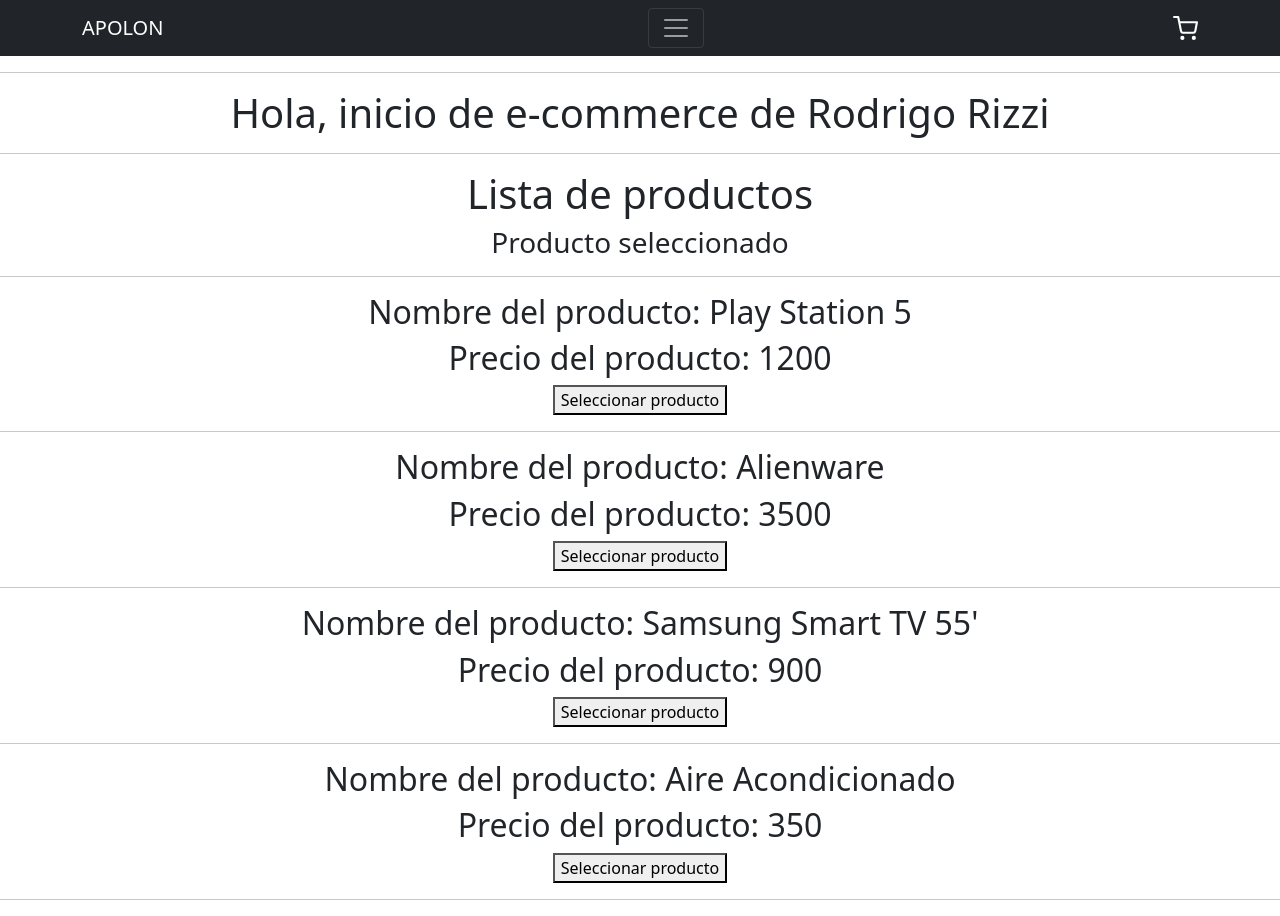
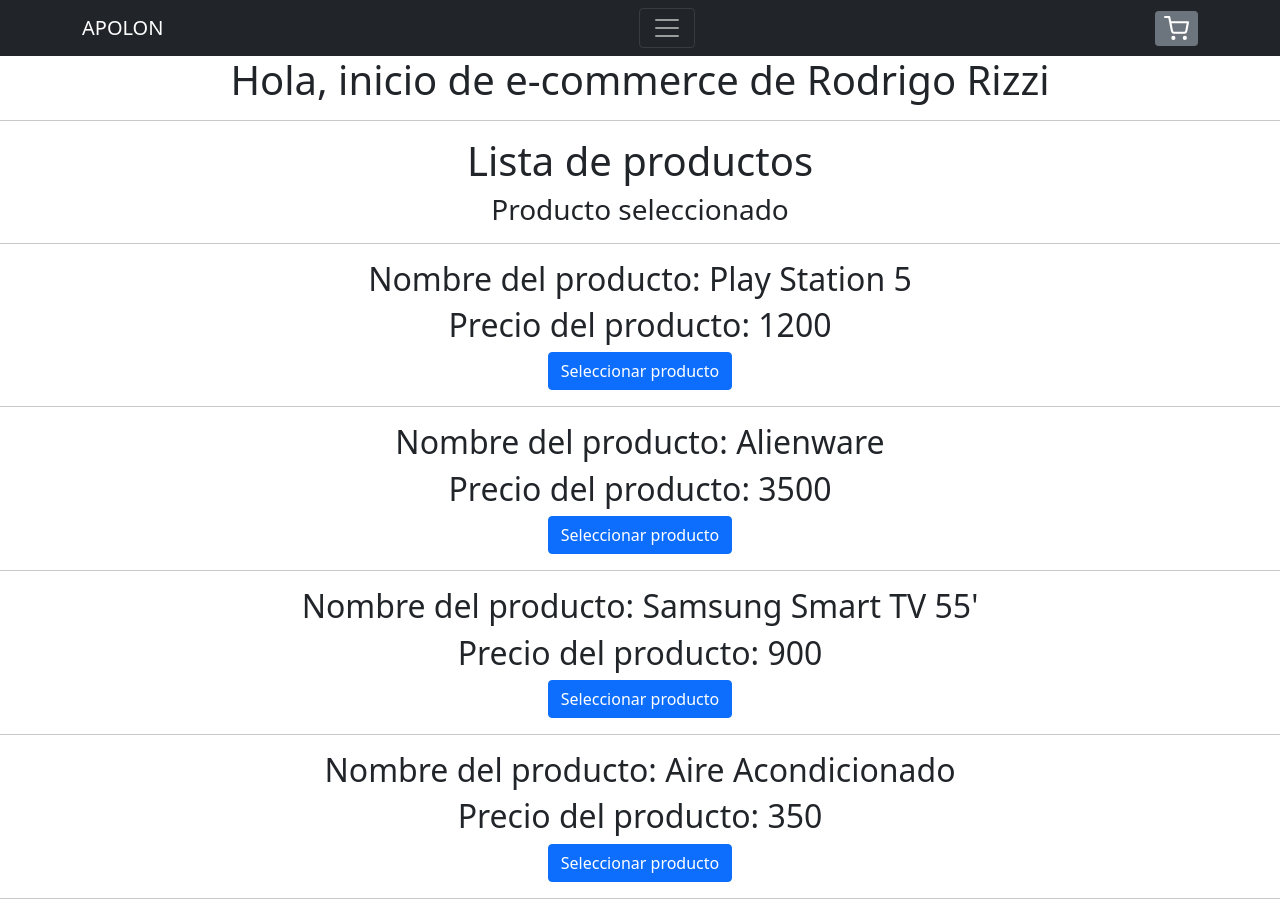
Before and after one commit to rorizzi/e-commerce-rodrigo-rizzi, a React (Create React App) app: page /item/1 in a window 1280 px wide. Built offline with nearby package versions, Linux system fonts and the light colour scheme.

Commit message:
clenaning-code

```diff
--- a/src/App.js
+++ b/src/App.js
@@ -1,27 +1,15 @@
-import logo from './logo.svg';
 import './App.css';
 import NavBar from './components/navbar/NavBar';
 import 'bootstrap/dist/css/bootstrap.min.css';
 import ItemListContainer from './components/item-list-container/ItemListContainer';
-import ComponentChildren from './components/component-children/ComponentChildren';
-
-const age = 18;
 
 function App() {
   return (
     <div className="App">
       <NavBar/>
-      <hr />
       <h1>Hola, inicio de e-commerce de Rodrigo Rizzi</h1>
       <hr/>
       <ItemListContainer/>
-      {/* <ComponentChildren otherProp={"El titulo"}>
-          <h2>Componente hijo</h2>
-          <p>Lorem ipsum dolor sit amet consectetur, adipisicing elit. Cum sit blanditiis recusandae,
-            debitis eaque atque ullam perferendis vero nostrum, repellat illo, qui dolore sunt id esse
-            repellendus cumque iste tenetur.
-          </p>
-      </ComponentChildren> */}
     </div>
   );
 }
--- a/src/components/component-children/ComponentChildren.js
+++ /dev/null
@@ -1,9 +0,0 @@
-//Al pasarle children, lo que encerramos dentro del tag ComponentChildren en App.js se hace visible!!!
-const ComponentChildren = ({children, otherProp}) => {
-  return <>
-    <h3>{otherProp}</h3>
-    {children}
-  </>;
-};
-
-export default ComponentChildren;
--- /dev/null
+++ b/src/components/item-count/ItemCount.js
@@ -0,0 +1,6 @@
+const ItemCount = () => {
+    const [numberOfItem, setNumberOfItem] = useState(0)
+  return <div></div>;
+};
+
+export default ItemCount;
--- a/src/components/item-list-container/ItemListContainer.js
+++ b/src/components/item-list-container/ItemListContainer.js
@@ -8,9 +8,6 @@
   {id:"4", name: "Aire Acondicionado", price: "350", createdBy:"SmartLife"},
 ];
 
-//SOLO MANDAR LO QUE VAMOS A MOSTRAR ****
-
-//COMPONENTE CONTENEDOR
 const ItemListContainer = () => {
   //Hook para controlar el estado del componente
   const [selectedItem, setSelectedItem ] = useState(null)
--- a/src/components/item/Item.js
+++ b/src/components/item/Item.js
@@ -1,3 +1,5 @@
+import { Button } from "react-bootstrap";
+
 const Item = ({id, name, price, setSelectedItem}) => {
     const selectItem = () => setSelectedItem({name, price, id})
 
@@ -5,7 +7,7 @@
         <>
             <h2>Nombre del producto: {name}</h2>
             <h2>Precio del producto: {price}</h2>
-            <button onClick={selectItem}>Seleccionar producto</button>
+            <Button onClick={selectItem}>Seleccionar producto</Button>
             <hr/>
         </>
     );
--- a/src/components/navbar/NavBar.js
+++ b/src/components/navbar/NavBar.js
@@ -1,10 +1,10 @@
-import { Container, Nav, Navbar, NavDropdown } from "react-bootstrap";
+import { Container, Nav, Navbar, NavDropdown, Button } from "react-bootstrap";
 import CartWidget from "../../icon/CartWidget";
 
 const NavBar = () => {
   return (
 
-    <Navbar bg="dark" expand="xxl" variant="dark">
+    <Navbar bg="dark" expand="xxl" variant="dark" sticky="top">
     <Container>
       <Navbar.Brand href="#home">APOLON</Navbar.Brand>
       <Navbar.Toggle aria-controls="basic-navbar-nav" />
@@ -21,7 +21,9 @@
           </NavDropdown>
         </Nav>
       </Navbar.Collapse>
-      <CartWidget />
+      <Button variant="secondary" size="sm">
+        <CartWidget />
+      </Button>
     </Container>
   </Navbar>
   );
```
Also changed, not shown: src/components/functionalComponent/FunctionalComponent.js (deleted, +0 -14 lines).
